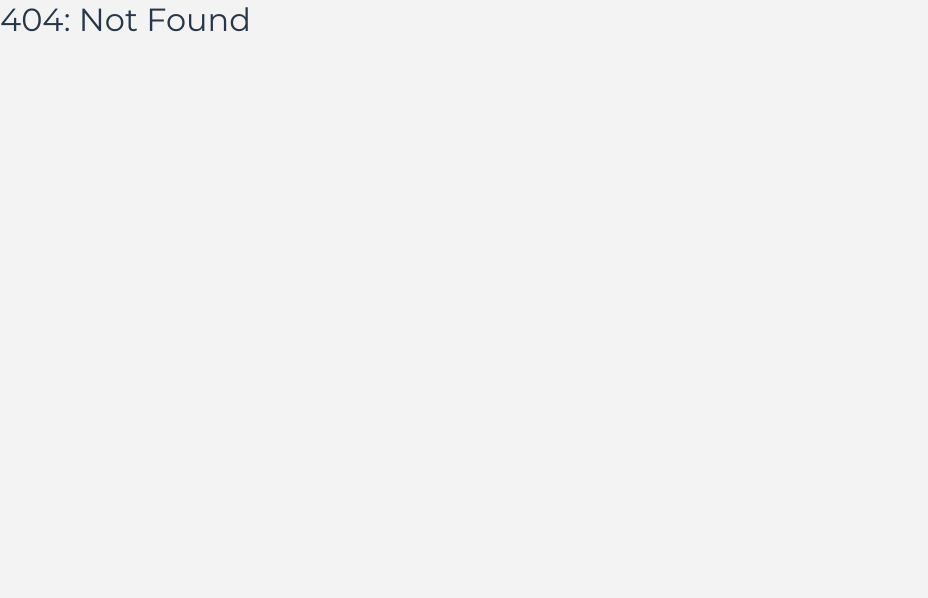
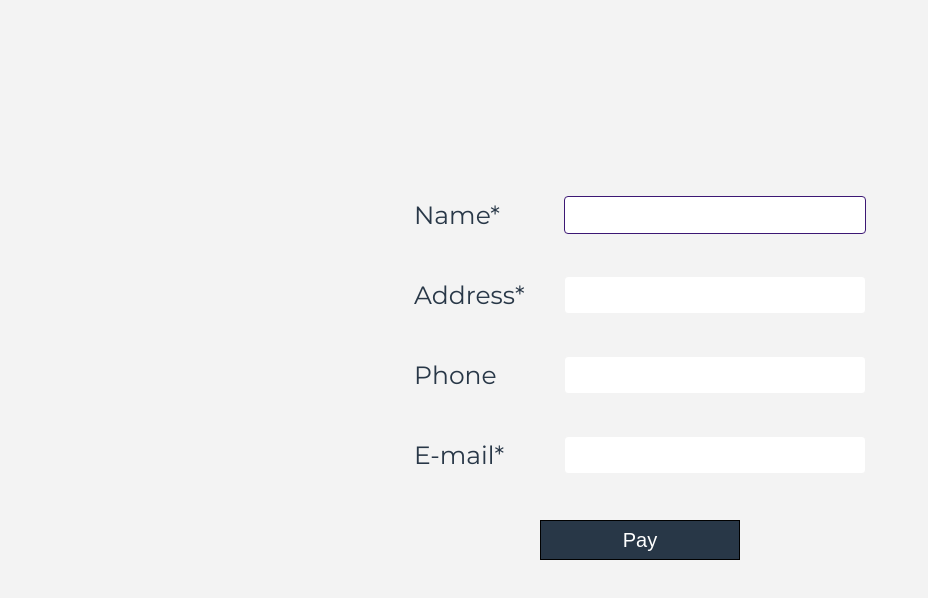
Before and after one commit to mlynek600/hotels, a Gatsby site: page /payment in a window 1280 px wide. Before the commit this address had no page. Shown: the whole page, without its empty margins (0-928 px from the left). Built offline with nearby package versions, Linux system fonts and the light colour scheme; Gatsby itself is replaced by a stand-in of ours; no server answers.

Commit message:
payments

```diff
--- a/src/components/Hotels/HotelCards.tsx
+++ b/src/components/Hotels/HotelCards.tsx
@@ -1,4 +1,5 @@
 import React, { useContext } from 'react'
+import { Link } from 'gatsby'
 import styled from 'styled-components'
 import { HotelsContextData } from '../../context/hotelsContext'
 import HotelCard from './HotelCard'
@@ -38,7 +39,11 @@ const HotelCards: React.FC = () => {
           <TotalContainer>
             <TotalAmount>{getTotalOrderPrice()} $</TotalAmount>
 
-            <BuyButton>Buy</BuyButton>
+            <LinkContainer>
+              <Link to="/payment">
+                <BuyButton>Buy</BuyButton>
+              </Link>
+            </LinkContainer>
           </TotalContainer>
         </>
       </ContentContainer>
@@ -64,16 +69,19 @@ const TotalAmount = styled.div`
   margin-bottom: 20px;
 `
 
+const LinkContainer = styled.div`
+  margin-right: 30px;
+  margin-bottom: 50px;
+`
+
 const BuyButton = styled.button`
   height: 40px;
   width: 200px;
   border: 1px solid black;
   background-color: ${({ theme }) => theme.colors.purpleGrey};
-  color: ${({ theme }) => theme.colors.cloud};
+  color: ${({ theme }) => theme.colors.white};
   font-size: ${({ theme }) => theme.fontSize.s20};
   justify-self: end;
-  margin-right: 30px;
-  margin-bottom: 50px;
 `
 
 export default HotelCards
--- /dev/null
+++ b/src/components/Payment/PaymentForm.tsx
@@ -0,0 +1,87 @@
+import React from 'react'
+import styled from 'styled-components'
+import ContentContainer from '../UI/ContentContainer'
+
+const PaymentForm: React.FC = () => {
+  const labels = ['Name*', 'Address*', 'Phone', 'E-mail*']
+
+  const nameInput = (
+    <Input
+      required
+      autoFocus
+      pattern=".{3,}"
+      title="Minimum 3 characters"
+    />
+  )
+  const addressInput = <Input required />
+  const phoneInput = <Input pattern="[0-9]{9}" title="Format: 123456789" />
+  const emailInput = <Input required type="email" />
+
+  const inputs = [nameInput, addressInput, phoneInput, emailInput]
+
+  const rowsElements = labels.map((name, index) => (
+    <Row key={name}>
+      <Label>{name}</Label>
+      {inputs[index]}
+    </Row>
+  ))
+
+  return (
+    <Wrapper>
+      <ContentContainer>
+        <Form>
+          {rowsElements}
+
+          <SubmitButton type="submit">Pay</SubmitButton>
+        </Form>
+      </ContentContainer>
+    </Wrapper>
+  )
+}
+
+const Wrapper = styled.div`
+  margin-top: 200px;
+`
+
+const Form = styled.form`
+  display: flex;
+  flex-direction: column;
+  align-items: center;
+`
+
+const Row = styled.div`
+  display: flex;
+  margin-bottom: 50px;
+  height: 30px;
+  justify-content: center;
+  align-items: center;
+`
+
+const Label = styled.label`
+  width: 150px;
+  font-size: ${({ theme }) => theme.fontSize.s25};
+`
+
+const Input = styled.input`
+  width: 280px;
+  border: 1px solid #f3f3f3;
+  border-radius: 4px;
+  font-size: ${({ theme }) => theme.fontSize.semiText};
+  color: ${({ theme }) => theme.colors.grey};
+  padding: 10px;
+
+  &:focus {
+    border-color: ${({ theme }) => theme.colors.purple};
+  }
+`
+
+const SubmitButton = styled.button`
+  height: 40px;
+  width: 200px;
+  border: 1px solid black;
+  background-color: ${({ theme }) => theme.colors.purpleGrey};
+  color: ${({ theme }) => theme.colors.white};
+  font-size: ${({ theme }) => theme.fontSize.s20};
+`
+
+export default PaymentForm
--- a/src/context/hotelsContext.tsx
+++ b/src/context/hotelsContext.tsx
@@ -4,11 +4,12 @@ import { HotelsDataType } from '../types/hotels'
 
 export const HotelsContextData = React.createContext<{
   hotels: HotelsDataType | null
-  onChangeNightsNumber?: (
-    name: string,
+  changeNightsAndPrice?: (
+    id: string,
     nights: number,
     totalPrice: number
   ) => void
+  removeHotelCard?: (id: string) => void
 }>({ hotels: null })
 
 export const HotelsContext: React.FC = props => {
@@ -25,14 +26,14 @@ export const HotelsContext: React.FC = props => {
       })
   }, [])
 
-  const onChangeNightsNumber = (
-    name: string,
+  const changeNightsAndPrice = (
+    id: string,
     nights: number,
     totalPrice: number
   ) => {
     if (hotelsData) {
       const updatedHotels = hotelsData.map(hotel => {
-        if (hotel.name === name) {
+        if (hotel.id === id) {
           hotel.nightsNumber = nights
           hotel.totalPrice = totalPrice
         }
@@ -43,9 +44,16 @@ export const HotelsContext: React.FC = props => {
     }
   }
 
+  const removeHotelCard = (id: string) => {
+    if (hotelsData) {
+      const updatedHotels = hotelsData?.filter(hotel => hotel.id !== id)
+      setHotelsData(updatedHotels)
+    }
+  }
+
   return (
     <HotelsContextData.Provider
-      value={{ hotels: hotelsData, onChangeNightsNumber }}
+      value={{ hotels: hotelsData, changeNightsAndPrice, removeHotelCard }}
     >
       {props.children}
     </HotelsContextData.Provider>
--- /dev/null
+++ b/src/images/images.d.ts
@@ -0,0 +1,3 @@
+declare module '*.jpg'
+declare module '*.png'
+declare module '*.svg'
--- /dev/null
+++ b/src/pages/payment.tsx
@@ -0,0 +1,15 @@
+import React from 'react'
+import Layout from '../components/layout'
+import { HotelsContext } from '../context/hotelsContext'
+import PaymentForm from '../components/Payment/PaymentForm'
+
+const PaymentPage: React.FC = () => {
+  return (
+    <Layout>
+      <HotelsContext>
+        <PaymentForm />
+      </HotelsContext>
+    </Layout>
+  )
+}
+export default PaymentPage
--- a/src/utils/theme.ts
+++ b/src/utils/theme.ts
@@ -5,6 +5,8 @@ export default {
     purple: '#3C1874',
     purpleGrey: '#283747',
     cloud: '#F3F3F3',
+    grey: '#808080',
+    white: '#FFF',
   },
   fonts: {
     light: 'MontserratLight',
```
Also changed, not shown: src/components/Hotels/HotelCard.tsx (+41 -5 lines), src/images/removeIcon.svg (added).
